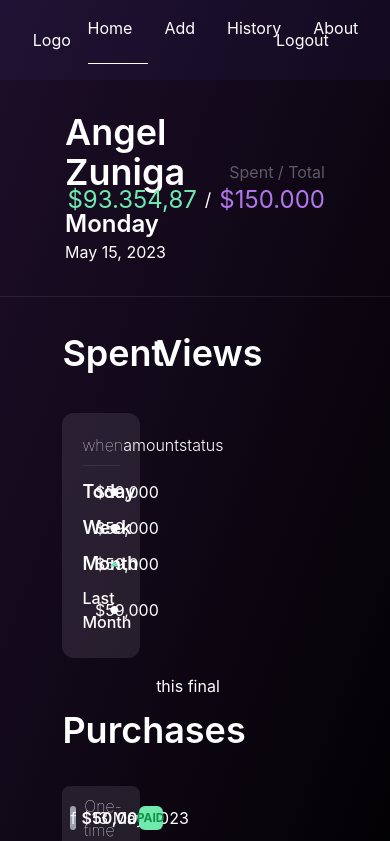
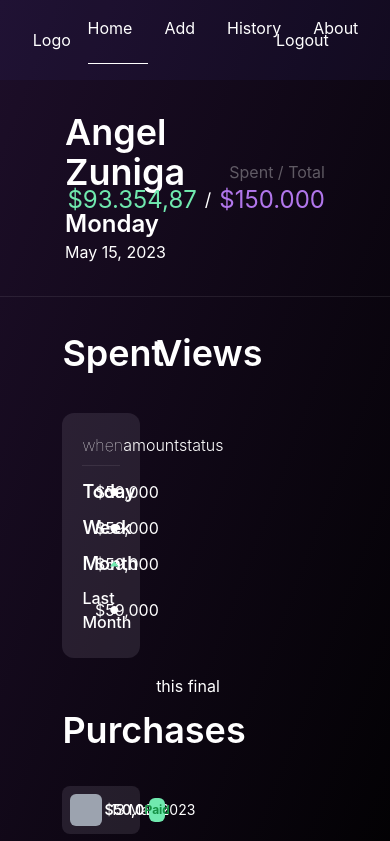
Before and after one commit to Magendev-by-Angel/Finnans, a Next.js app: page / in a window 390 px wide. Shown: the top 841 px of the page. Built offline with nearby package versions, Linux system fonts and the light colour scheme.

Commit message:
fixed responsive issue w/ purchase section

```diff
--- a/components/Purchases.tsx
+++ b/components/Purchases.tsx
@@ -11,9 +11,9 @@ const StatusTag = ({ state }): JSX.Element => {
 	return (
 		<>
 			<div
-				className={`ml-4 text-xs flex justify-center font-bold leading-sm uppercase px-3 py-1 ${statusColor[state]} rounded-md w-1/4`}
+				className={`ml-2 text-xs flex justify-center font-bold leading-sm px-2 py-1 ${statusColor[state]} rounded-md w-1/4`}
 			>
-				{state}
+				{state.charAt(0).toUpperCase() + state.slice(1)}
 			</div>
 		</>
 	)
@@ -21,35 +21,29 @@ const StatusTag = ({ state }): JSX.Element => {
 
 const PurchaseItem = ({ purchases }): JSX.Element => {
 	return (
-		<>
 		<div className="flex flex-col gap-2">
 			{purchases.map(p => {
 				return (
-						<div className="flex flex-row bg-table rounded-lg p-2 w-full items-center">
-							<div className="bg-gray-400 w-8 text-gray-100 aspect-square rounded-md flex justify-center items-center">
-								{/* here we will display the logo with a url, in the meantime we're gonna use a placeholder */}
-								f
-							</div>
-							<p className="pl-2 w-1/4 font-thin text-white">
-								{p.type.charAt(0).toUpperCase() +
-									p.type.slice(1)}
+					<div
+						key={p.date}
+						className="flex flex-row bg-table rounded-lg p-2 w-full items-center justify-between"
+					>
+						<div className="bg-gray-400 w-8 h-8 text-gray-100 aspect-square rounded-md mr-2"></div>
+						<p className=" w-1/4 font-thin text-white text-sm whitespace-nowrap max-[1690px]:text-sm max-[1690px]:hidden">
+							{p.type.charAt(0).toUpperCase() + p.type.slice(1)}
 						</p>
-							<p className="w-1/4 text-white text-ellipsis whitespace-nowrap">
+						<p className="w-1/4 text-white text-ellipsis whitespace-nowrap   max-[1690px]:text-sm">
 							{p.date}
 						</p>
-							<p className="w-1/4 flex justify-center text-white font-semibold">
+						<p className="w-1/4 flex justify-center text-white font-semibold max-[1690px]:text-sm">
 							{formatter(p.amount)}
 						</p>
 
 						<StatusTag state={p.status} />
-							{/* <p className="w-1/4 flex justify-center">
-								{p.status}
-							</p> */}
 					</div>
 				)
 			})}
 		</div>
-		</>
 	)
 }
 
--- a/tailwind.config.js
+++ b/tailwind.config.js
@@ -1,25 +1,29 @@
 /** @type {import('tailwindcss').Config} */
 module.exports = {
 	content: [
-    "./app/**/*.{js,ts,jsx,tsx,mdx}",
-    "./pages/**/*.{js,ts,jsx,tsx,mdx}",
-    "./components/**/*.{js,ts,jsx,tsx,mdx}",
+		'./app/**/*.{js,ts,jsx,tsx,mdx}',
+		'./pages/**/*.{js,ts,jsx,tsx,mdx}',
+		'./components/**/*.{js,ts,jsx,tsx,mdx}'
 	],
 	theme: {
 		extend: {
+			screens: {
+				laptop: '1600px',
+				base: '500px'
+			},
 			colors: {
-        table: "rgba(130, 119, 141, 0.2)",
-        whitegreen: "#70E9AF",
-        whitepurple: "#B176EB",
-        paidgreenbg: "#70E9AF",
-        paidgreenfg: "#148F43",
-        declinedredbg: "#FFEBEB",
-        declinedredfg: "#CC5A5D",
-        pendingyellowbg: "#FEF5E6",
-        pendingyellowfg: "#DFA62E",
-        darkpurple: "#82778D",
+				table: 'rgba(130, 119, 141, 0.2)',
+				whitegreen: '#70E9AF',
+				whitepurple: '#B176EB',
+				paidgreenbg: '#70E9AF',
+				paidgreenfg: '#148F43',
+				declinedredbg: '#FFEBEB',
+				declinedredfg: '#CC5A5D',
+				pendingyellowbg: '#FEF5E6',
+				pendingyellowfg: '#DFA62E',
+				darkpurple: '#82778D'
+			}
+		}
 	},
-    },
-  },
-  plugins: [],
-};
+	plugins: []
+}
```
Lines whose indentation alone changed are shown as unchanged.
